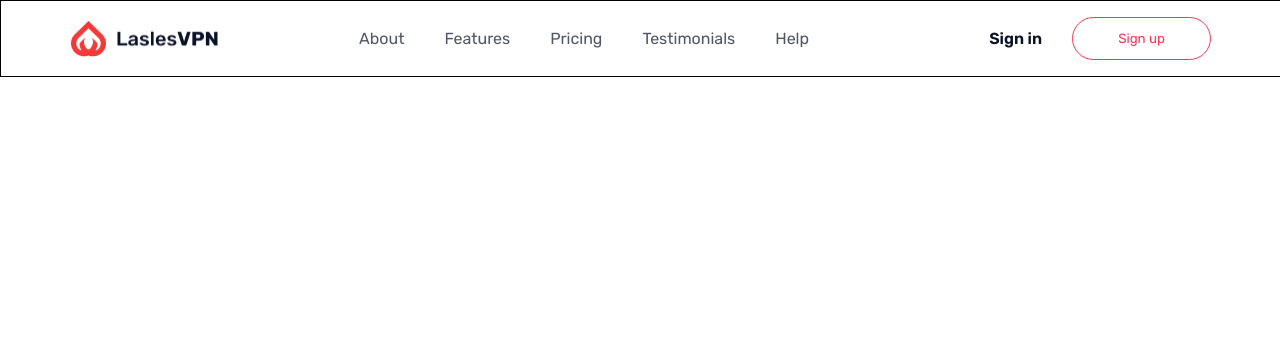
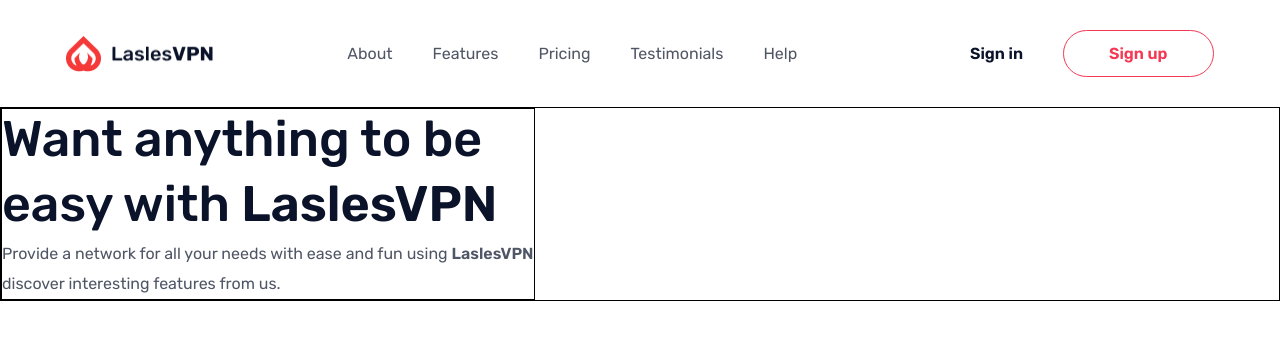
Before and after one commit to javasquezgo/proyecto-jonathan, a plain HTML site: page index.html in a window 1280 px wide. Drawn offline with Linux system fonts and the light colour scheme.

Commit message:
Nav realizado falta resto de header

```diff
--- a/css/style.css
+++ b/css/style.css
@@ -10,13 +10,12 @@
     font-weight: 600;
 }
 
-.header {
+.header nav{
     display: flex;
     justify-content: space-around;
     width: 100%;
-    height: 75px;
+    padding: 30px 0px;
     font-family: 'Rubik', sans-serif;
-    border: 1px solid black;
 }
 
 .header figure{
@@ -44,18 +43,54 @@
 .header .sign{
     display: flex;
     align-items: center;
+
 }
 
-.header a{
+.header .sign a{
     text-decoration: none;
-    color: rgba(11, 19, 42, 1);
 }
 
-.header button{
-    margin-left: 30px;
-    padding: 13px 45px;
-    background: none;
+.header .sign .in{
+    padding-right: 20px;
+    color: #0B132A;
+}
+
+.header .sign .up{
+    color: #F53855;
     border: 1px solid #F53855;
     border-radius: 50px;
-    color: rgba(245, 56, 85, 1);
+    padding: 13px 45px;
 }
+
+.header-info{
+    border: 1px solid black;
+    display: flex;
+    justify-content: space-between;
+}
+
+.header-info .add{
+    border: 1px solid black;
+}
+
+.header-info .add .quote{
+    font-size: 50px;
+    font-weight: 500;
+    font-family: 'Rubik', sans-serif;
+    color: #0B132A;
+}
+
+.header-info .add .quote strong{
+    font-size: 50px;
+    font-weight: 700;
+    font-family: 'Rubik', sans-serif;
+    line-height: 70px;
+}
+
+.header-info .add .advertise{
+    font-family: 'Rubik', sans-serif;
+    font-size: 16px;
+    font-weight: 400;
+    font-style: normal;
+    line-height: 30px;
+    color: #4f5665;
+}
--- a/index.html
+++ b/index.html
@@ -12,7 +12,9 @@
 
 <body>
     <header class="header">
-        <figure >
+
+        <nav>
+            <figure>
                 <img class="image-logo" src="./images/logo.png" alt="Logo">
             </figure>
 
@@ -25,14 +27,27 @@
             </ol>
 
             <div class="sign">
-            <a href="#"><span class="bold border-radius">Sign in</span></a>
-            <button>Sign up</button>
+                <a href="#" class="in"><span class="bold in">Sign in</span></a>
+                <a href="#" class="up"><span class="bold">Sign up</span></a>
+            </div>
+
+        </nav>
+
+        <div class="header-info">
+            <div class="add">
+                <p class="quote">Want anything to be<br>
+                easy with <strong>LaslesVPN</strong></p>
+
+                <p class="advertise">Provide a network for all your needs with ease and fun using <strong>LaslesVPN</strong> <br>
+                discover interesting features from us.</p>
+
+            </div>
+            <div class="draw">
+
+            </div>
         </div>
 
     </header>
-    <section class="hero">
-
-    </section>
     <section class="plan"></section>
     <section class="world"></section>
     <footer></footer>
```
Lines whose indentation alone changed are shown as unchanged.
